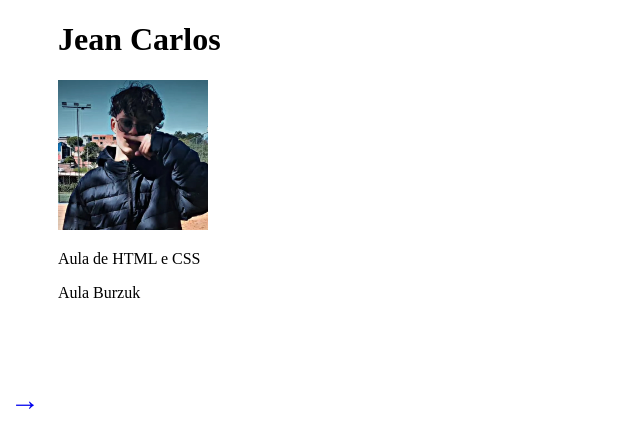
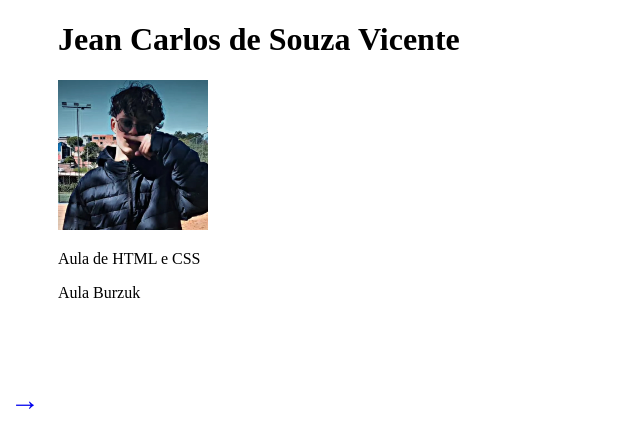
Before and after one commit to neajo/v3, a plain HTML site: page index.html in a window 1280 px wide. Shown: the whole page, without its empty margins (0-640 px from the left). Drawn offline with Linux system fonts and the light colour scheme.

Commit message:
Update index.html

```diff
--- a/index.html
+++ b/index.html
@@ -11,7 +11,7 @@
 
     <!-- Conteúdo principal (APENAS ADICIONEI "Aula de HTML e CSS" AQUI) -->
     <div style="margin-left: 50px;">
-        <h1>Jean Carlos</h1>
+        <h1>Jean Carlos de Souza Vicente</h1>
         <img src="jean.webp" alt="Jean" width="150">
         <p>Aula de HTML e CSS</p>  <!-- Linha modificada -->
         <p>Aula Burzuk</p>
```
